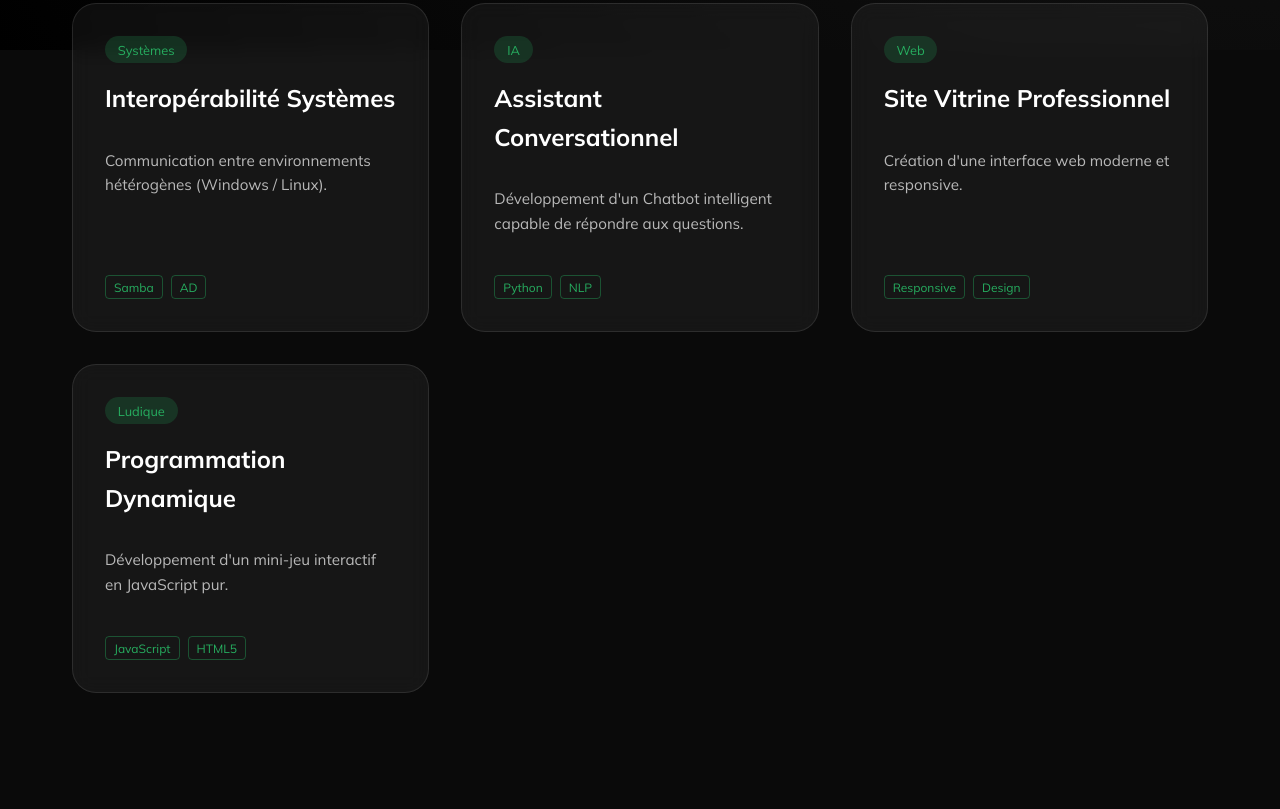
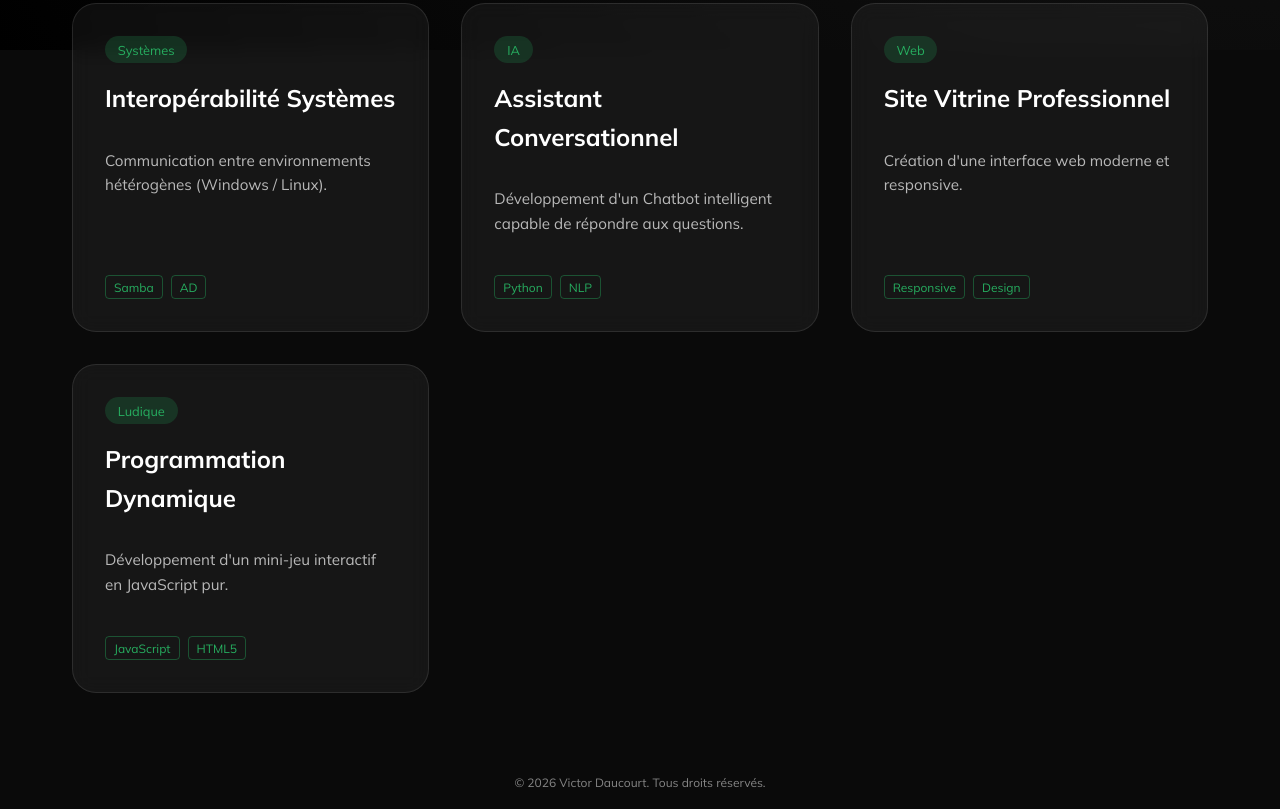
Before and after one commit to Operatorrrrrrrr/Portfolio, a plain HTML site: page projets/projet.html in a window 1280 px wide. Shown: the part 750-1559 px from the top of the page. Before the commit the page ends 1507 px from the top, so only its background shows below. Drawn offline with Linux system fonts and the light colour scheme; a web font is replaced by a local one.

```diff
--- a/projets/projet.html
+++ b/projets/projet.html
@@ -156,4 +156,7 @@
 
     <script src="script-projets.js"></script>
 </body>
+<footer class="foot-infos">
+  <p>&copy; 2026 Victor Daucourt. Tous droits réservés.</p>
+</footer>
 </html>
--- a/projets/style-projets.css
+++ b/projets/style-projets.css
@@ -321,3 +321,11 @@
     opacity: 1 !important;
     mix-blend-mode: screen;  /* FAIT POP LE VERT */
 }
+
+footer {
+    margin-top: 1rem;
+    margin-bottom: 1rem;
+    font-size: 0.75rem;
+    color: rgba(255, 255, 255, 0.5);
+    text-align: center;
+}
```
Also changed, not shown: style.css (+12 -1 lines).
